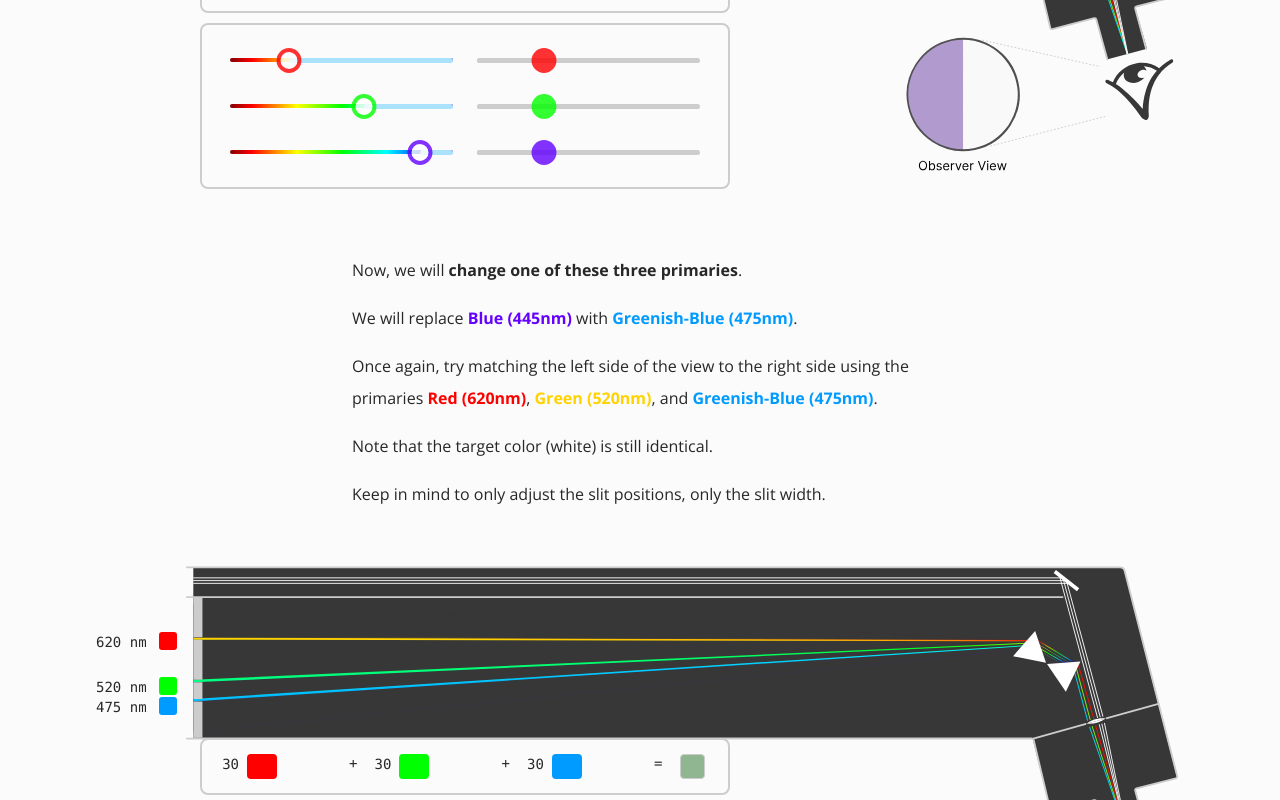
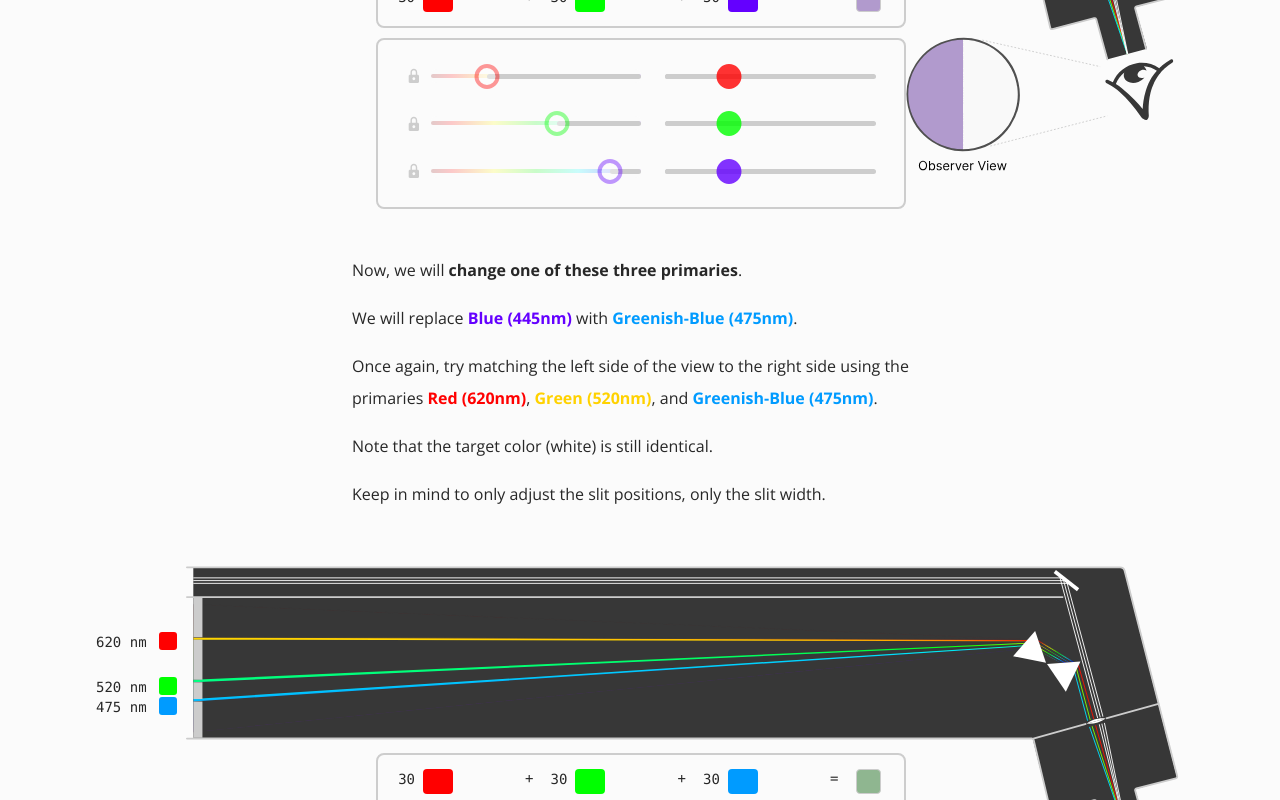
Before and after one commit to wandell/maxwell-color-experiment, a Next.js app: page / in a window 1280 px wide. Shown: the part 8680-9480 px from the top of the page. Built offline with nearby package versions, Linux system fonts and the light colour scheme; a web font is replaced by a local one.

Commit message:
Add lock feature to slit slider

```diff
--- a/src/app/components/MaxwellApparatusNew.tsx
+++ b/src/app/components/MaxwellApparatusNew.tsx
@@ -642,7 +642,7 @@ export default function MaxwellApparatusNew({
       </div>
 
       {/* Math part */}
-      <div className="relative mt-5 w-[530px] m-auto xl:m-0 xl:top-[-215px] xl:left-[104px]">
+      <div className="relative mt-5 w-[530px] m-auto xl:m-0 xl:top-[-200px] xl:left-[280px]">
         {" "}
         <ColorEquation
           p1rgb={nmToRGB(slit1Pos)}
--- a/src/app/components/MaxwellApparatusWrapper.tsx
+++ b/src/app/components/MaxwellApparatusWrapper.tsx
@@ -12,16 +12,19 @@ import {
   nmToRGBMixed,
   rgbToCSSStyle,
 } from "../helper/color-conversion";
+import LockIcon from "./icons/LockIcon";
 
 // Take 3 primaries to setup the tool
 export default function MaxwellApparatusWrapper({
   p1,
   p2,
   p3,
+  isLocked,
 }: {
   p1: number;
   p2: number;
   p3: number;
+  isLocked: boolean;
 }) {
   const defaultSlitWidth = 30;
   const defaultRed = p1;
@@ -134,13 +137,15 @@ export default function MaxwellApparatusWrapper({
       />
 
       {/* Slit Controller */}
-      <div className="relative xl:top-[-205px] w-[530px] xl:left-[104px] xl:m-0 m-auto mt-4">
+      <div className="relative xl:top-[-190px] w-[530px] xl:left-[280px] xl:m-0 m-auto mt-4">
         <div className="flex flex-col gap-8 border-2 rounded-lg p-7 border-[#CDCDCD]">
           <div className="gap-16">
             {/* <b>Slit 1</b> */}
-            <div className="flex gap-y-16 gap-6 align-center">
+            <div className="flex gap-y-16 gap-6 align-center items-center">
+              {isLocked ? <LockIcon /> : <div></div>}
               <Slider
                 step={5}
+                disabled={isLocked ? true : false}
                 onChange={(e) => handleSlitPositionChange(e, 1)}
                 min={400}
                 max={700}
@@ -159,10 +164,12 @@ export default function MaxwellApparatusWrapper({
                   marginLeft: 0,
                   marginTop: -10,
                   backgroundColor: "#FFF",
+                  opacity: isLocked ? 0.4 : 1,
                 }}
                 railStyle={{
                   background:
                     "linear-gradient(270deg, #8000FF -0.25%, #00F 9.8%, #0080FF 19.85%, #0FF 29.9%, #00FF80 39.95%, #0F0 50%, #80FF00 60.05%, #FF0 70.1%, #FF8000 80.15%, #F00 90.2%, #800000 100.25%)",
+                  opacity: isLocked ? 0.2 : 1,
                 }}
                 activeDotStyle={{
                   boxShadow: "none",
@@ -194,9 +201,12 @@ export default function MaxwellApparatusWrapper({
           </div>
           <div className="gap-16">
             {/* <b>Slit 2</b> */}
-            <div className="flex gap-6 align-center">
+            <div className="flex gap-6 align-center items-center">
+              {isLocked ? <LockIcon /> : <div></div>}
+
               <Slider
                 step={5}
+                disabled={isLocked ? true : false}
                 onChange={(e) => handleSlitPositionChange(e, 2)}
                 min={400}
                 max={700}
@@ -214,11 +224,12 @@ export default function MaxwellApparatusWrapper({
                   width: 25,
                   marginLeft: 0,
                   marginTop: -10,
-                  backgroundColor: "#FFF",
+                  opacity: isLocked ? 0.4 : 1,
                 }}
                 railStyle={{
                   background:
                     "linear-gradient(270deg, #8000FF -0.25%, #00F 9.8%, #0080FF 19.85%, #0FF 29.9%, #00FF80 39.95%, #0F0 50%, #80FF00 60.05%, #FF0 70.1%, #FF8000 80.15%, #F00 90.2%, #800000 100.25%)",
+                  opacity: isLocked ? 0.2 : 1,
                 }}
                 activeDotStyle={{
                   boxShadow: "none",
@@ -250,9 +261,11 @@ export default function MaxwellApparatusWrapper({
           </div>
           <div className="gap-16">
             {/* <b>Slit 3</b> */}
-            <div className="flex gap-6 align-center">
+            <div className="flex gap-6 align-center items-center">
+              {isLocked ? <LockIcon /> : <div></div>}
               <Slider
                 step={5}
+                disabled={isLocked ? true : false}
                 onChange={(e) => handleSlitPositionChange(e, 3)}
                 min={400}
                 max={700}
@@ -271,10 +284,12 @@ export default function MaxwellApparatusWrapper({
                   marginLeft: 0,
                   marginTop: -10,
                   backgroundColor: "#FFF",
+                  opacity: isLocked ? 0.4 : 1,
                 }}
                 railStyle={{
                   background:
                     "linear-gradient(270deg, #8000FF -0.25%, #00F 9.8%, #0080FF 19.85%, #0FF 29.9%, #00FF80 39.95%, #0F0 50%, #80FF00 60.05%, #FF0 70.1%, #FF8000 80.15%, #F00 90.2%, #800000 100.25%)",
+                  opacity: isLocked ? 0.2 : 1,
                 }}
                 activeDotStyle={{
                   boxShadow: "none",
--- /dev/null
+++ b/src/app/components/icons/LockIcon.tsx
@@ -0,0 +1,17 @@
+export default function LockIcon({}: {}) {
+  return (
+    <div className="mr-[-15px] w-[35px]">
+      <svg
+        fill="#CDCDCD"
+        // width="35pt"
+        // height="35pt"
+        version="1.1"
+        viewBox="0 0 100 100"
+        xmlns="http://www.w3.org/2000/svg"
+        className="h-[100%] w-[100%]"
+      >
+        <path d="m73.766 42.5h-2.3906v-16.125c0-11.785-9.5859-21.375-21.375-21.375-11.785 0-21.375 9.5898-21.375 21.375v16.125h-2.3906c-5.0156 0-9.0781 4.0625-9.0781 9.0781v36.297c0 3.9336 3.1875 7.125 7.125 7.125h51.438c3.9375 0 7.125-3.1914 7.125-7.125v-36.297c0-5.0156-4.0625-9.0781-9.0781-9.0781zm-23.766 35.25c-4.9688 0-9-4.0312-9-9s4.0312-9 9-9 9 4.0312 9 9-4.0312 9-9 9zm12.375-35.25h-24.75v-16.125c0-6.8242 5.5508-12.375 12.375-12.375s12.375 5.5508 12.375 12.375z" />
+      </svg>
+    </div>
+  );
+}
--- a/src/app/globals.css
+++ b/src/app/globals.css
@@ -26,3 +26,7 @@ body {
     )
     rgb(var(--background-start-rgb)); */
 }
+
+.rc-slider-disabled {
+  background-color: #fbfbfb !important;
+}
--- a/src/app/page.tsx
+++ b/src/app/page.tsx
@@ -34,8 +34,8 @@ export default function Home() {
 
   // This is just for internal calc, not used in production code
   // const myExperimentNm = [
-  //   655, 620, 595, 575, 555, 535, 520, 500, 490, 475, 465, 455, 445, 440, 430,
-  //   425,
+  //   650, 620, 595, 570, 550, 535, 515, 495, 490, 475, 465, 455, 445, 435, 430,
+  //   420,
   // ];
 
   // myExperimentNm.forEach((nm) => console.log(nmToRGB(nm)));
@@ -277,7 +277,7 @@ export default function Home() {
       </div>
 
       <div className="z-10 mt-10 max-w-6xl w-full items-center justify-between font-mono text-sm">
-        <MaxwellApparatusWrapper p1={620} p2={520} p3={440} />
+        <MaxwellApparatusWrapper p1={620} p2={520} p3={440} isLocked={false} />
       </div>
 
       {/* Trial Experiment 1 */}
@@ -308,7 +308,7 @@ export default function Home() {
         </p>
       </div>
       <div className="z-10 mt-10 max-w-6xl w-full items-center justify-between font-mono text-sm">
-        <MaxwellApparatusWrapper p1={620} p2={520} p3={445} />
+        <MaxwellApparatusWrapper p1={620} p2={520} p3={445} isLocked={true} />
       </div>
 
       {/* Trial Experiment 2 */}
@@ -345,7 +345,7 @@ export default function Home() {
         </p>
       </div>
       <div className="z-10 mt-10 max-w-6xl w-full items-center justify-between font-mono text-sm">
-        <MaxwellApparatusWrapper p1={620} p2={520} p3={475} />
+        <MaxwellApparatusWrapper p1={620} p2={520} p3={475} isLocked={true} />
       </div>
 
       <div className="max-w-xl">
```
